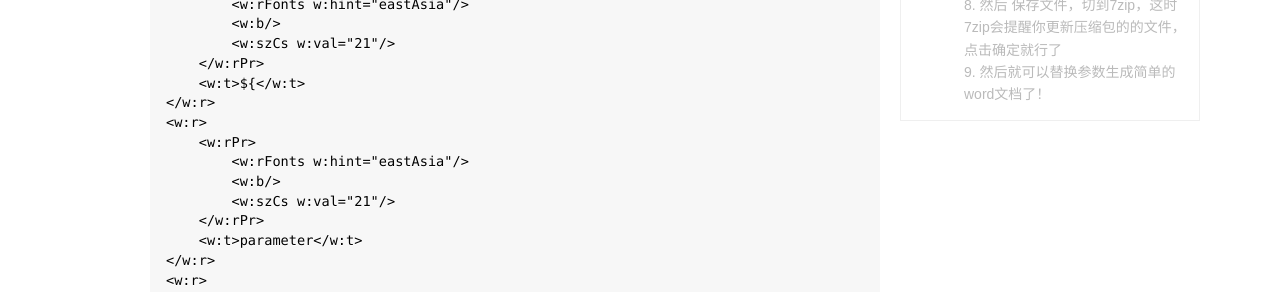
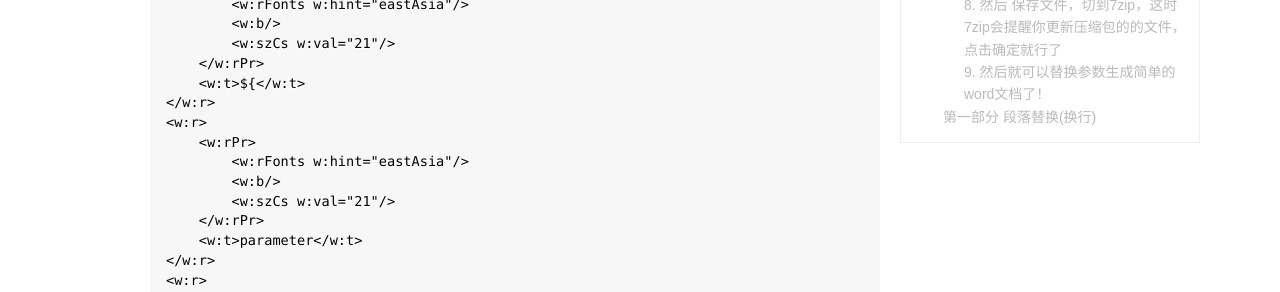
Before and after one commit to izhangzhihao/izhangzhihao.github.io, a Jekyll site: the page built from _posts/2016-12-02-Docx4J-Word模板实战.md, in a window 1280 px wide and 900 px high, scrolled down 803 px. Shown: the part 595-887 px from the top of the window. Built offline with Jekyll 4.4.1, drawn with Linux system fonts in a browser that asks for light colours.

Commit message:
修改格式

````diff
--- a/_posts/2016-12-02-Docx4J-Word模板实战.md
+++ b/_posts/2016-12-02-Docx4J-Word模板实战.md
@@ -24,11 +24,17 @@
 ## 第一部分 简单文本替换
 
 ### 1. 将需要生成的word文件保存为docx格式
+
 ### 2. 在需要替换字符的地方写上${parameter} (注意：这里要根据你的需要设定参数，parameter只是示例)
+
 ### 3. 使用7zip打开docx文件，即打开压缩包(注意：不是解压，解压了就压缩不回去了)
+
 ### 4. 进入word文件夹，打开document.xml
+
 ### 5. 点击Notepad++菜单栏中的插件：XMl Tools,然后点击 pretty XML With Line Brekes格式化XMl文件，或者选择你喜欢的方式
+
 ### 6. 第二步写的${parameter}在xml中可能为下面的样子
+
 ```XML
 <w:r>
     <w:rPr>
@@ -56,6 +62,7 @@
 </w:r>
 ```
 ### 7. 将他们"撮合"到一个中去，如下：
+
 ```XML
 <w:r>
     <w:rPr>
@@ -67,6 +74,7 @@
 </w:r>
 ```
 ### 8. 然后 保存文件，切到7zip，这时7zip会提醒你更新压缩包的的文件，点击确定就行了
+
 ### 9. 然后就可以替换参数生成简单的word文档了！
 
 ``` java
@@ -114,3 +122,5 @@
         documentPart.variableReplace(parameters);
     }
 ```
+
+## 第一部分 段落替换(换行)
````
